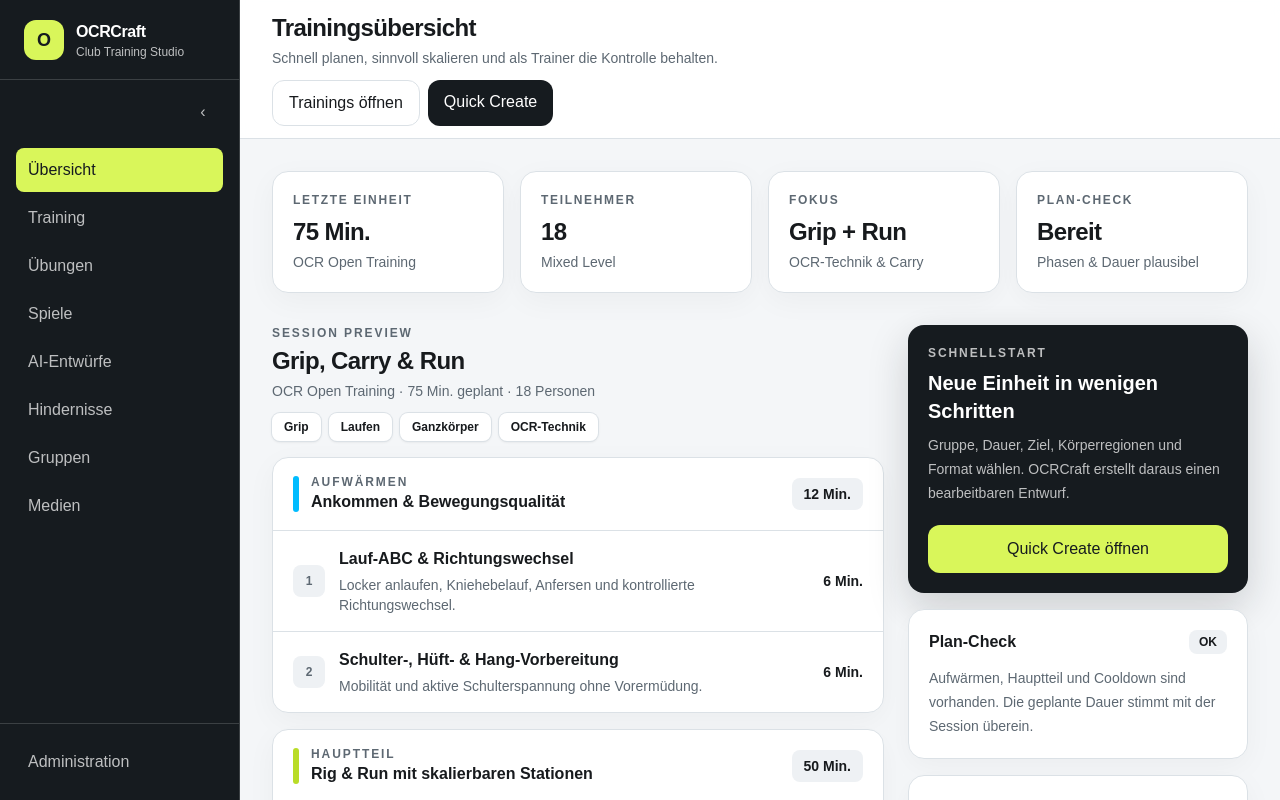
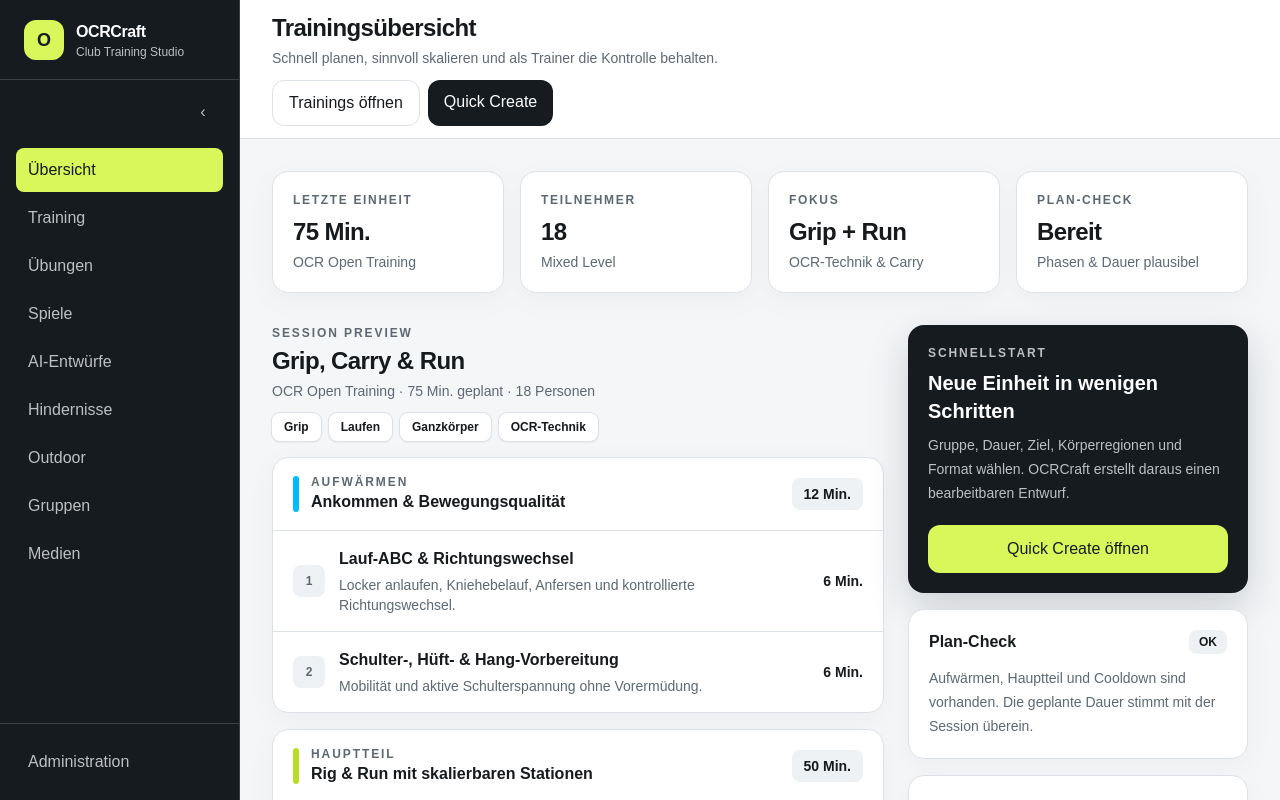
Before and after one commit to AlexanderSeel/OCRCraft, a Next.js app: page / in a window 1280 px wide. Built offline with nearby package versions, Linux system fonts and the light colour scheme.

Commit message:
docs: align catalog plan and expose outdoor navigation

```diff
--- a/src/components/navigation/primary-navigation.tsx
+++ b/src/components/navigation/primary-navigation.tsx
@@ -10,6 +10,7 @@ const navigation = [
   ["Spiele", "/games"],
   ["AI-Entwürfe", "/exercises/ai-drafts"],
   ["Hindernisse", "/obstacles"],
+  ["Outdoor", "/admin/outdoor-variants"],
   ["Gruppen", "/groups"],
   ["Medien", "/media"],
 ] as const;
@@ -86,6 +87,7 @@ function NavIcon({ label }: { readonly label: string }) {
     Spiele: "M8 8h8m-9 4h2m6 0h2m-5-7v3m-7.5 9.5 1.4-8.2A4 4 0 0 1 9.8 6h4.4a4 4 0 0 1 3.9 3.3l1.4 8.2a2 2 0 0 1-3.4 1.7L14 17H10l-2.1 2.2a2 2 0 0 1-3.4-1.7Z",
     "AI-Entwürfe": "m12 3 1.6 5.4L19 10l-5.4 1.6L12 17l-1.6-5.4L5 10l5.4-1.6L12 3Zm6 13 .7 2.3L21 19l-2.3.7L18 22l-.7-2.3L15 19l2.3-.7L18 16Z",
     Hindernisse: "M4 20 12 4l8 16m-13-5h10M8 13h8",
+    Outdoor: "M12 3v18m-7-7 7-7 7 7M5 20h14",
     Gruppen: "M16 20v-1.5a3.5 3.5 0 0 0-3.5-3.5h-5A3.5 3.5 0 0 0 4 18.5V20m6-8a3.5 3.5 0 1 0 0-7 3.5 3.5 0 0 0 0 7Zm5-6.5a3 3 0 0 1 0 5.8M18 20v-1.5a3.5 3.5 0 0 0-2-3.2",
     Medien: "M4 5.5A1.5 1.5 0 0 1 5.5 4h13A1.5 1.5 0 0 1 20 5.5v13a1.5 1.5 0 0 1-1.5 1.5h-13A1.5 1.5 0 0 1 4 18.5v-13ZM7 16l3.5-4 2.5 3 1.8-2.2L18 16M8 8.5h.01",
   };
```
Also changed, not shown: 2 other files (tests, documents, lock files or other folders).
